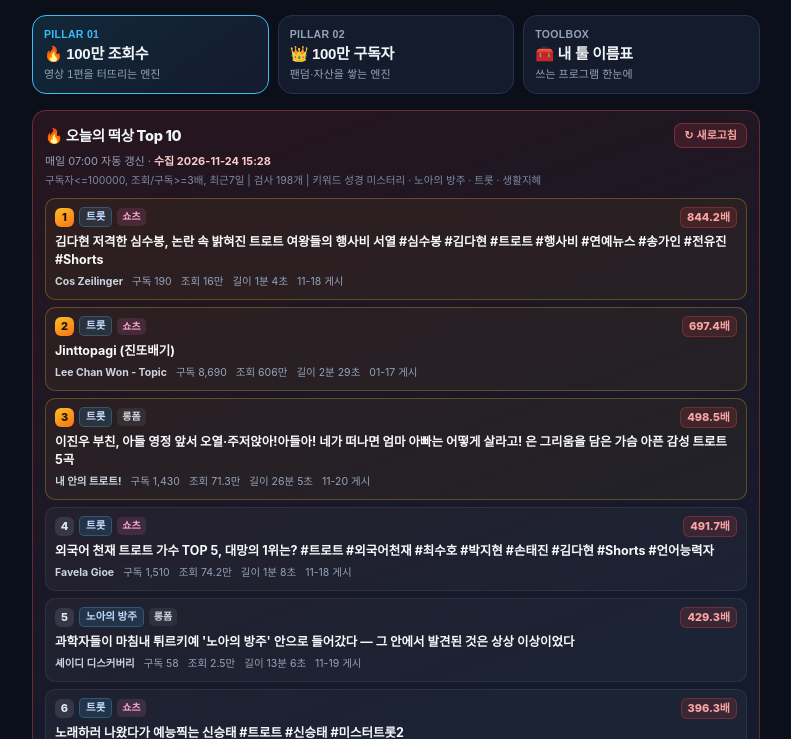
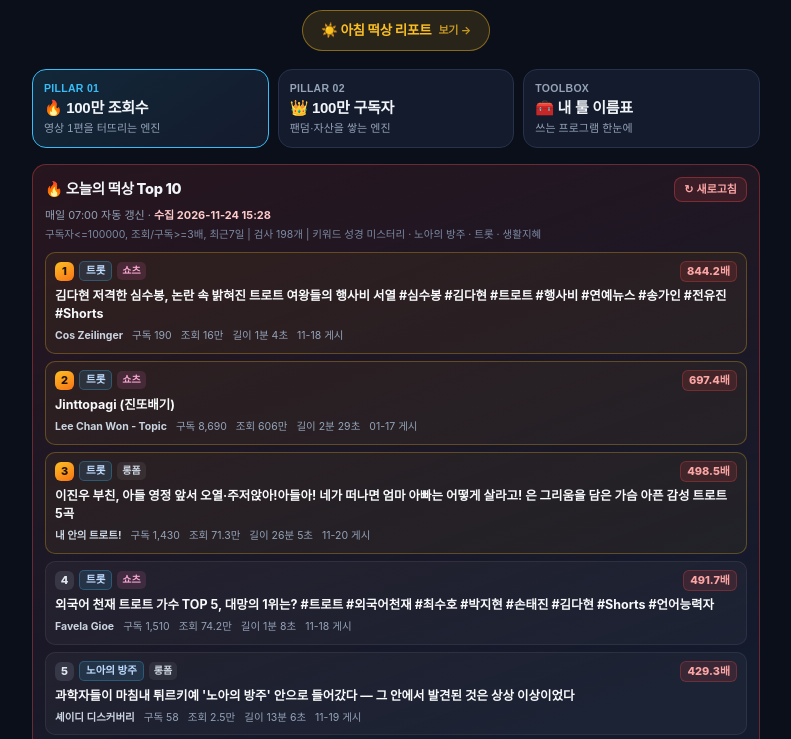
Before and after one commit to yuri1173217-ux/youtube-director-dashboard, a plain HTML site: page index.html in a window 1280 px wide. Shown: the part 137-876 px from the top of the page, without its empty margins (244-1035 px from the left). Drawn offline with Linux system fonts and the light colour scheme.

Commit message:
대시보드 헤더에 ☀️ 아침 리포트 버튼 추가

```diff
--- a/index.html
+++ b/index.html
@@ -39,6 +39,18 @@
   }
   .header h1 { font-size: 21px; font-weight: 800; letter-spacing: -0.2px; }
   .header p { font-size: 12.5px; color: var(--muted); margin-top: 5px; }
+  .header-actions { display: flex; justify-content: center; margin-top: 13px; }
+  .morning-link {
+    display: inline-flex; align-items: center; justify-content: center; gap: 7px;
+    font-size: 13.5px; font-weight: 800; letter-spacing: -0.2px; color: var(--gold);
+    text-decoration: none; white-space: nowrap;
+    background: rgba(251, 191, 36, 0.12); border: 1.5px solid rgba(251, 191, 36, 0.45);
+    border-radius: 999px; padding: 9px 18px;
+    transition: background .15s, border-color .15s, transform .1s;
+  }
+  .morning-link:hover { background: rgba(251, 191, 36, 0.22); border-color: rgba(251, 191, 36, 0.8); }
+  .morning-link:active { transform: scale(0.97); }
+  .morning-link .go { font-size: 11px; font-weight: 700; color: rgba(251, 191, 36, 0.75); }
 
   .tabs { display: grid; grid-template-columns: 1fr 1fr 1fr; gap: 9px; margin-bottom: 16px; }
   .tab-btn {
@@ -231,6 +243,9 @@
   <span class="badge">v4.2 · 4번 카메라 무빙 필수</span>
   <h1>100만 유튜버 에이전트 맵</h1>
   <p>에이전트를 누르면 지금 쓰고 있는 툴과 방법이 바로 뜹니다</p>
+  <div class="header-actions">
+    <a class="morning-link" href="./morning.html">☀️ 아침 떡상 리포트 <span class="go">보기 →</span></a>
+  </div>
 </div>
 
 <div class="tabs">
```
